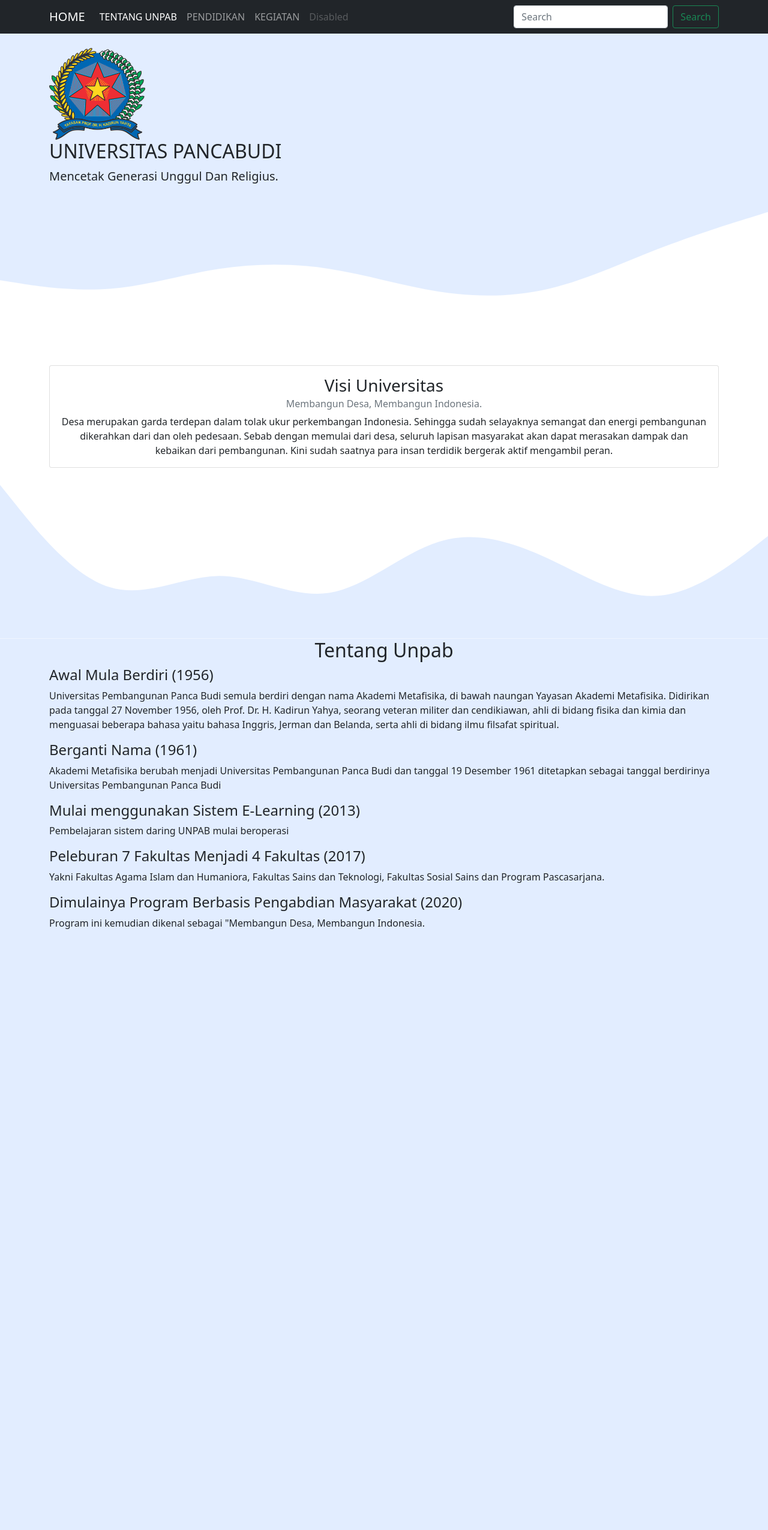
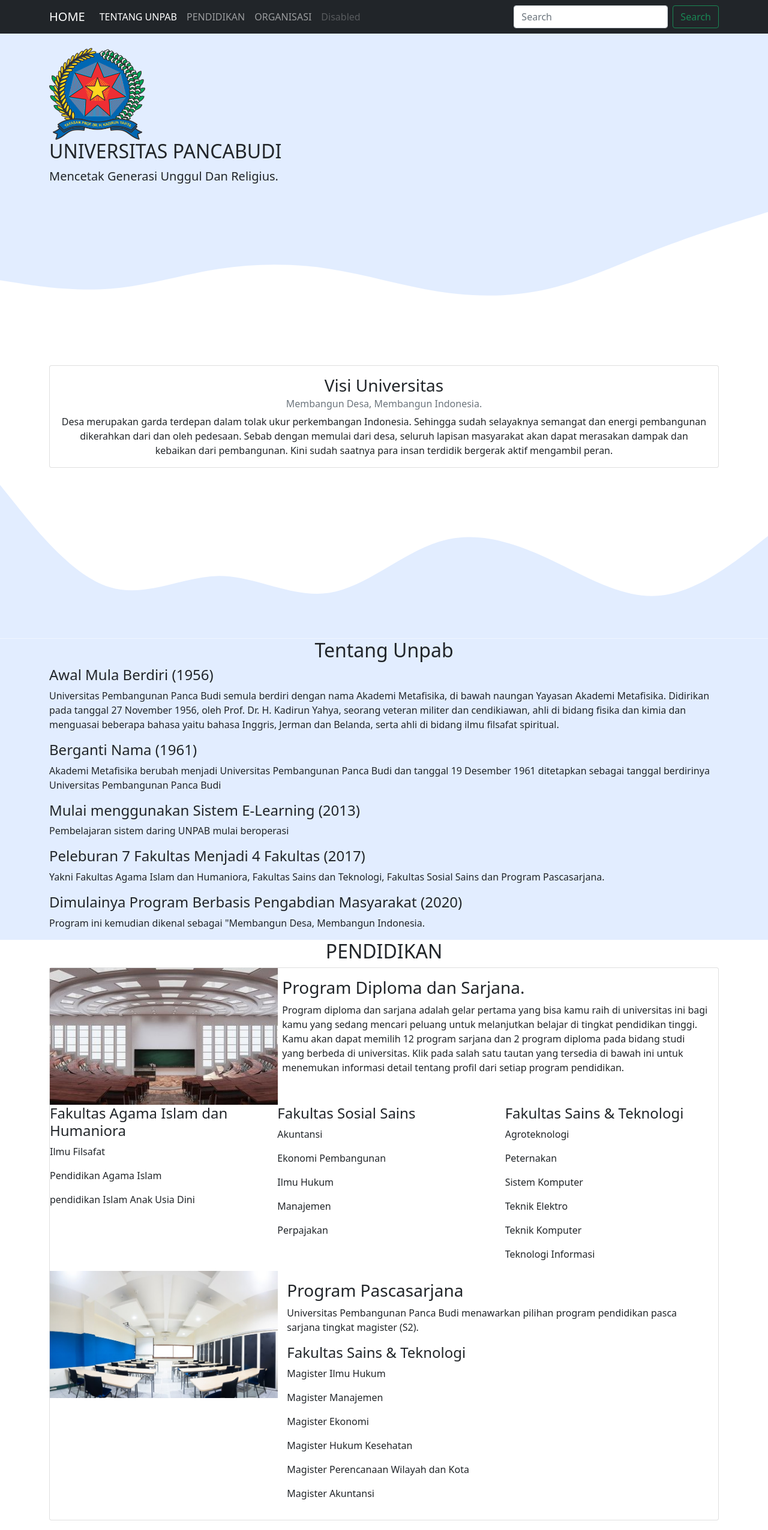
Before and after one commit to syafri-sitepu/tugas-web, a CodeIgniter 4 app: template app/Views/welcome_message.php in a window 1280 px wide. Shown: the whole page at 60% size. Before the commit the page ends 1549 px from the top, so only its background shows below. Run offline with PHP 8.4 and a stand-in for CodeIgniter, Linux system fonts and the light colour scheme; the template is opened without the code that fills it, so the values that code supplies are empty; some libraries are stand-ins or nearby versions.

Commit message:
nambahin pendidikan

```diff
--- a/app/Views/welcome_message.php
+++ b/app/Views/welcome_message.php
@@ -23,7 +23,7 @@
           <div class="navbar-nav">
             <a class="nav-link active" aria-current="page" href="#">TENTANG UNPAB</a>
             <a class="nav-link" href="#">PENDIDIKAN</a>
-        <a class="nav-link" href="#">KEGIATAN</a>
+            <a class="nav-link" href="#">ORGANISASI</a>
             <a class="nav-link disabled" href="#" tabindex="-1" aria-disabled="true">Disabled</a>
           </div>
         </div>
@@ -94,6 +94,74 @@
     </section>
     <!-- akhir about -->
 
+    <!-- pendidikan -->
+    <section>
+      <div class="container">
+        <div class="text-center">
+          <h2>PENDIDIKAN</h2>
+        </div>
+        <div class="card mb-3">
+          <div class="row g-0">
+            <div class="col-md-4">
+              <img src="<?= base_url('assets/image/fakultas.jpg'); ?>" alt="unpab" width="380">
+            </div>
+            <div class="col-md-8">
+              <div class="card-body">
+                <h3 class="card-title">Program Diploma dan Sarjana.</h3>
+                <p class="card-text">Program diploma dan sarjana adalah gelar pertama yang bisa kamu raih di universitas ini bagi kamu yang sedang mencari peluang untuk melanjutkan belajar di tingkat pendidikan tinggi. Kamu akan dapat memilih 12 program sarjana dan 2 program diploma pada bidang studi yang berbeda di universitas. Klik pada salah satu tautan yang tersedia di bawah ini untuk menemukan informasi detail tentang profil dari setiap program pendidikan.</p>
+              </div>
+            </div>
+          </div>
+          <div class="row">
+            <div class="col">
+              <h4>Fakultas Agama Islam dan Humaniora</h4>
+              <p>Ilmu Filsafat</p>
+              <p>Pendidikan Agama Islam</p>
+              <p>pendidikan Islam Anak Usia Dini</p>
+            </div>
+            <div class="col">
+              <h4>Fakultas Sosial Sains</h4>
+              <p>Akuntansi</p>
+              <p>Ekonomi Pembangunan</p>
+              <p>Ilmu Hukum</p>
+              <p>Manajemen</p>
+              <p>Perpajakan</p>
+            </div>
+            <div class="col order-1">
+              <h4>Fakultas Sains & Teknologi</h4>
+              <p>Agroteknologi</p>
+              <p>Peternakan</p>
+              <p>Sistem Komputer</p>
+              <p>Teknik Elektro</p>
+              <p>Teknik Komputer</p>
+              <p>Teknologi Informasi</p>
+            </div>
+          </div>
+          <div class="row ">
+            <div class="col-md-4">
+              <img src="<?= base_url('assets/image/ruangan.jpg'); ?>" alt="unpab" width="380">
+            </div>
+            <div class="col-md-8">
+              <div class="card-body">
+                <h3 class="card-title">Program Pascasarjana</h3>
+                <p class="card-text">Universitas Pembangunan Panca Budi menawarkan pilihan program pendidikan pasca sarjana tingkat magister (S2).</p>
+                <div class="col">
+                  <h4>Fakultas Sains & Teknologi</h4>
+                  <p>Magister Ilmu Hukum</p>
+                  <p>Magister Manajemen</p>
+                  <p>Magister Ekonomi</p>
+                  <p>Magister Hukum Kesehatan</p>
+                  <p>Magister Perencanaan Wilayah dan Kota</p>
+                  <p>Magister Akuntansi</p>
+                </div>
+              </div>
+            </div>
+          </div>
+        </div>
+      </div>
+    </section>
+    <!-- akhir pendidikan -->
+
 
 
 
```
Also changed, not shown: public/assets/image/fakultas.jpg (added), public/assets/image/ruangan.jpg (added). Lines whose indentation alone changed are shown as unchanged.
